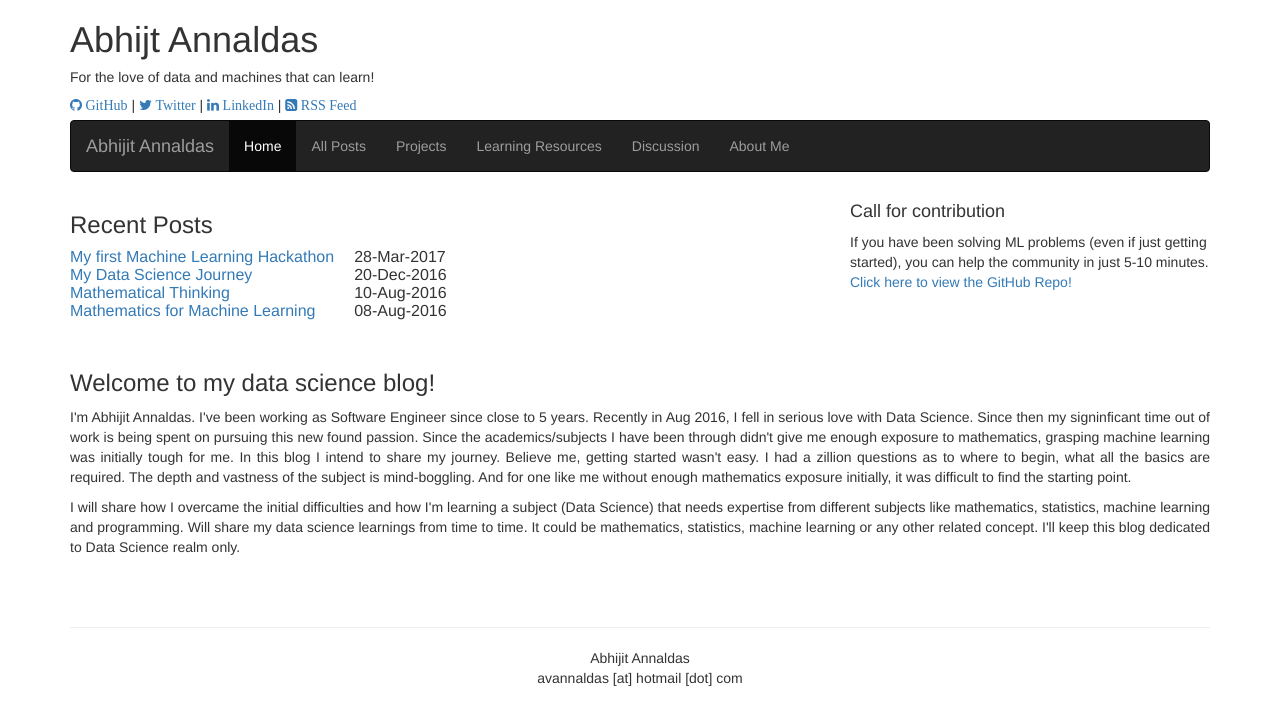
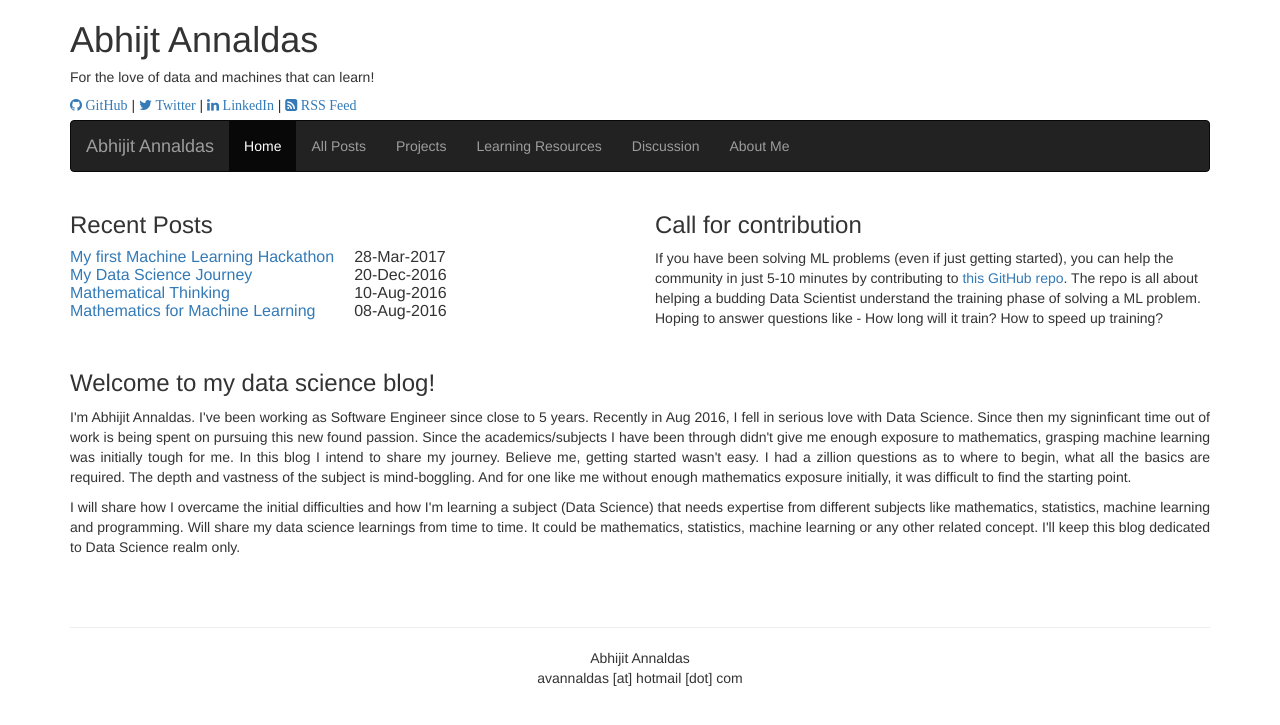
Before and after one commit to devm1023/ML_project, a Jekyll site: the page built from index.html, in a window 1280 px wide. Shown: the top 725 px of the page. Built offline with Jekyll 4.4.1, drawn with Linux system fonts in a browser that asks for light colours; nearby versions of some CDN libraries.

Commit message:
Update index.html

```diff
--- a/index.html
+++ b/index.html
@@ -3,7 +3,7 @@ layout: default
 ---
 
 <div class="row">
-	<div class="col-sm-8" style="text-align:justify;">
+	<div class="col-sm-6" style="text-align:justify;">
 		<h3>Recent Posts</h3>
 		<p>
 			<table>
@@ -18,10 +18,10 @@ layout: default
 		<br />
 
 	</div>
-	<div class="col-sm-4">
+	<div class="col-sm-6">
 		<p>
-			<h4>Call for contribution</h4>
-			<p>If you have been solving ML problems (even if just getting started), you can help the community in just 5-10 minutes. <A href="https://github.com/avannaldas/how-long-will-it-train" target="_blank">Click here to view the GitHub Repo!</A></p>
+			<h3>Call for contribution</h3>
+			<p>If you have been solving ML problems (even if just getting started), you can help the community in just 5-10 minutes by contributing to <A href="https://github.com/avannaldas/how-long-will-it-train" target="_blank">this GitHub repo</A>. The repo is all about helping a budding Data Scientist understand the training phase of solving a ML problem. Hoping to answer questions like - How long will it train? How to speed up training?</p>
 		</p>
 	</div>
 </div>
```
